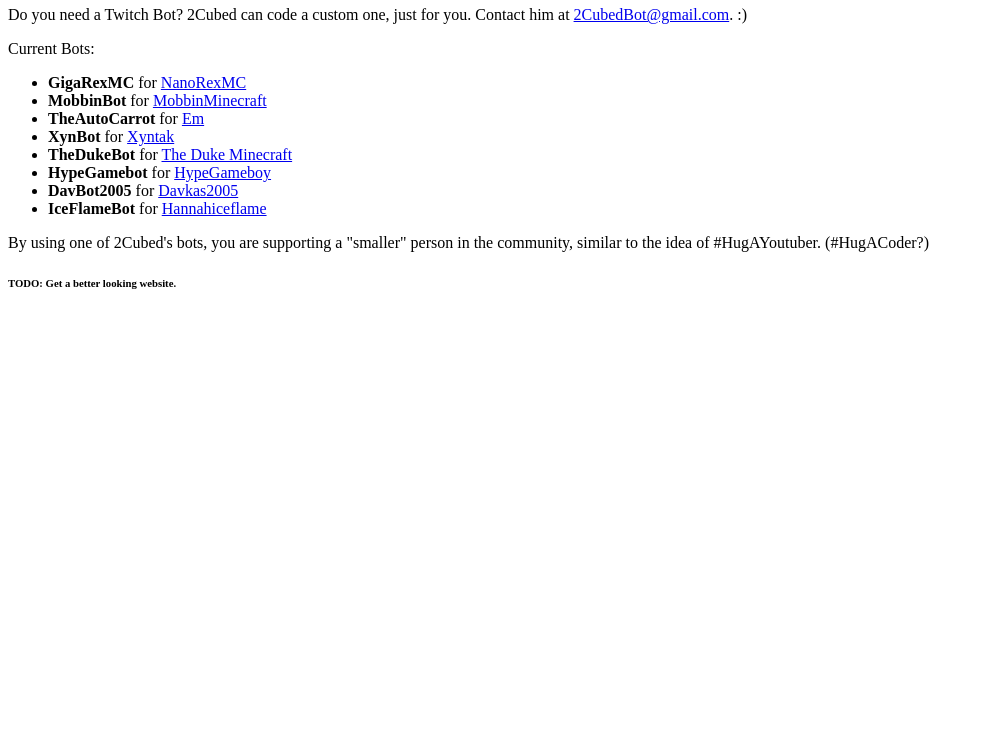
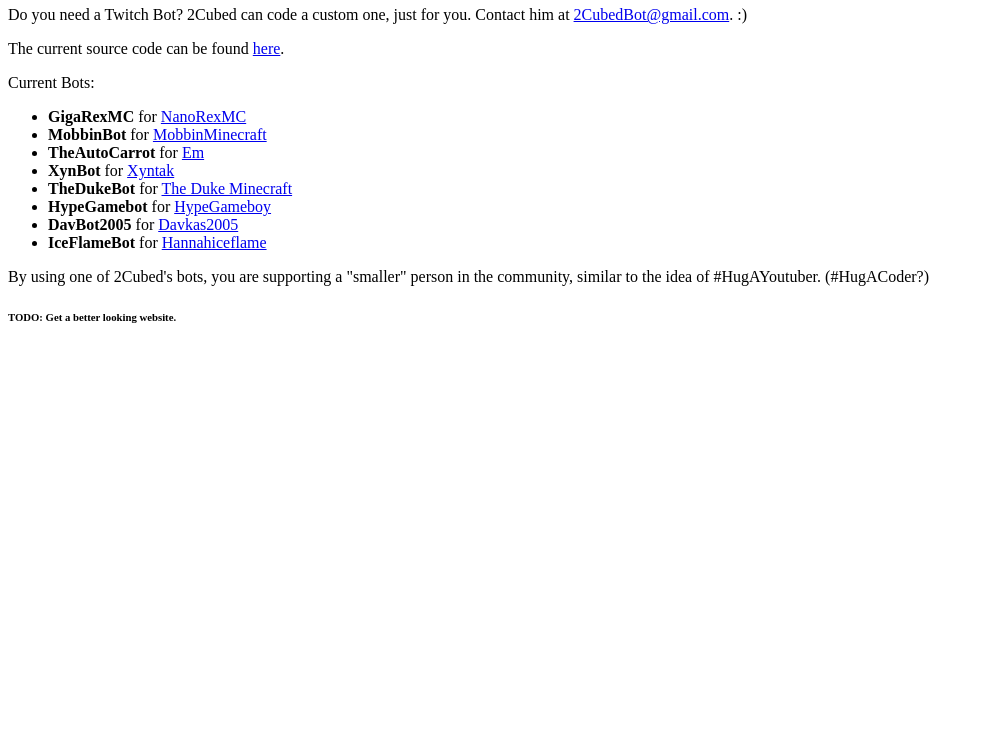
Before and after one commit to ChilliByte/2Cubed.github.io, a plain HTML site: page bot/index.html in a window 1280 px wide. Shown: the part 60-800 px from the top of the page, without its empty margins (0-984 px from the left). Drawn offline with Linux system fonts and the light colour scheme.

Commit message:
Added link to Source

```diff
--- a/bot/index.html
+++ b/bot/index.html
@@ -1,5 +1,6 @@
 <h1>2Cubed Bots</h1>
 <p>Do you need a Twitch Bot? 2Cubed can code a custom one, just for you. Contact him at <a href="mailto:2CubedBot@gmail.com">2CubedBot@gmail.com</a>. :)</p>
+<p>The current source code can be found <a href="https://github.com/2Cubed/2CubedBot/blob/v0.1.0/2CubedBot.py">here</a>.</p>
 
 <p>Current Bots:</p>
 <ul>
```
